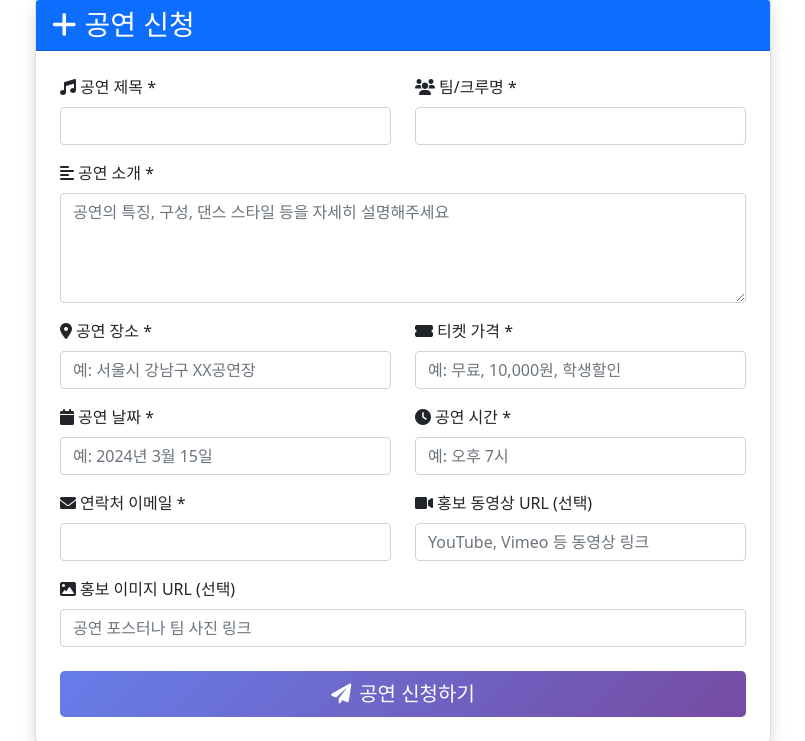
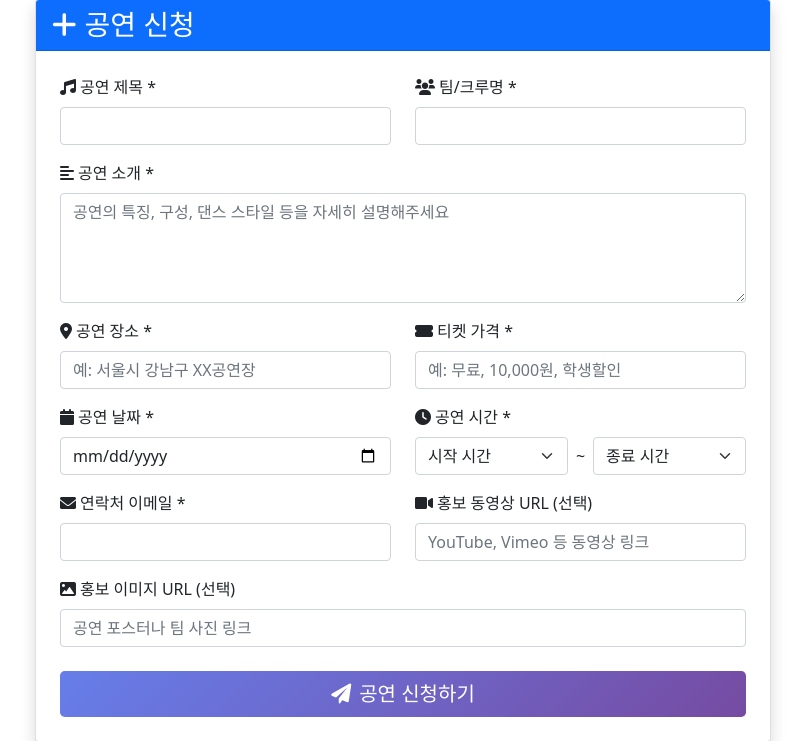
Before and after one commit to Jae-Sung-LEE-create/kopis-performance, a Flask app: page /submit in a window 1280 px wide. Shown: the part 111-852 px from the top of the page, without its empty margins (237-1042 px from the left). Run offline with Flask 3, Linux system fonts and the light colour scheme; the visitor is signed in with stand-in values (Sample User, id 1).

Commit message:
feat: 공연 날짜 달력 위젯, 공연 시간 드롭다운(시작/종료) UI 적용

```diff
--- a/templates/submit.html
+++ b/templates/submit.html
@@ -71,15 +71,29 @@
                                 <label for="date" class="form-label">
                                     <i class="fas fa-calendar me-1"></i>공연 날짜 *
                                 </label>
-                                <input type="text" class="form-control" id="date" name="date"
-                                       placeholder="예: 2024년 3월 15일" required>
+                                <input type="date" class="form-control" id="date" name="date" required>
                             </div>
                             <div class="col-md-6 mb-3">
-                                <label for="time" class="form-label">
+                                <label class="form-label">
                                     <i class="fas fa-clock me-1"></i>공연 시간 *
                                 </label>
-                                <input type="text" class="form-control" id="time" name="time"
-                                       placeholder="예: 오후 7시" required>
+                                <div class="d-flex gap-2 align-items-center">
+                                    <select class="form-select" id="start_time" name="start_time" required>
+                                        <option value="">시작 시간</option>
+                                        {% for h in range(10,24) %}
+                                            <option value="{{'%02d:00' % h}}">{{'%02d:00' % h}}</option>
+                                            <option value="{{'%02d:30' % h}}">{{'%02d:30' % h}}</option>
+                                        {% endfor %}
+                                    </select>
+                                    <span>~</span>
+                                    <select class="form-select" id="end_time" name="end_time" required>
+                                        <option value="">종료 시간</option>
+                                        {% for h in range(10,24) %}
+                                            <option value="{{'%02d:00' % h}}">{{'%02d:00' % h}}</option>
+                                            <option value="{{'%02d:30' % h}}">{{'%02d:30' % h}}</option>
+                                        {% endfor %}
+                                    </select>
+                                </div>
                             </div>
                         </div>
 
```
